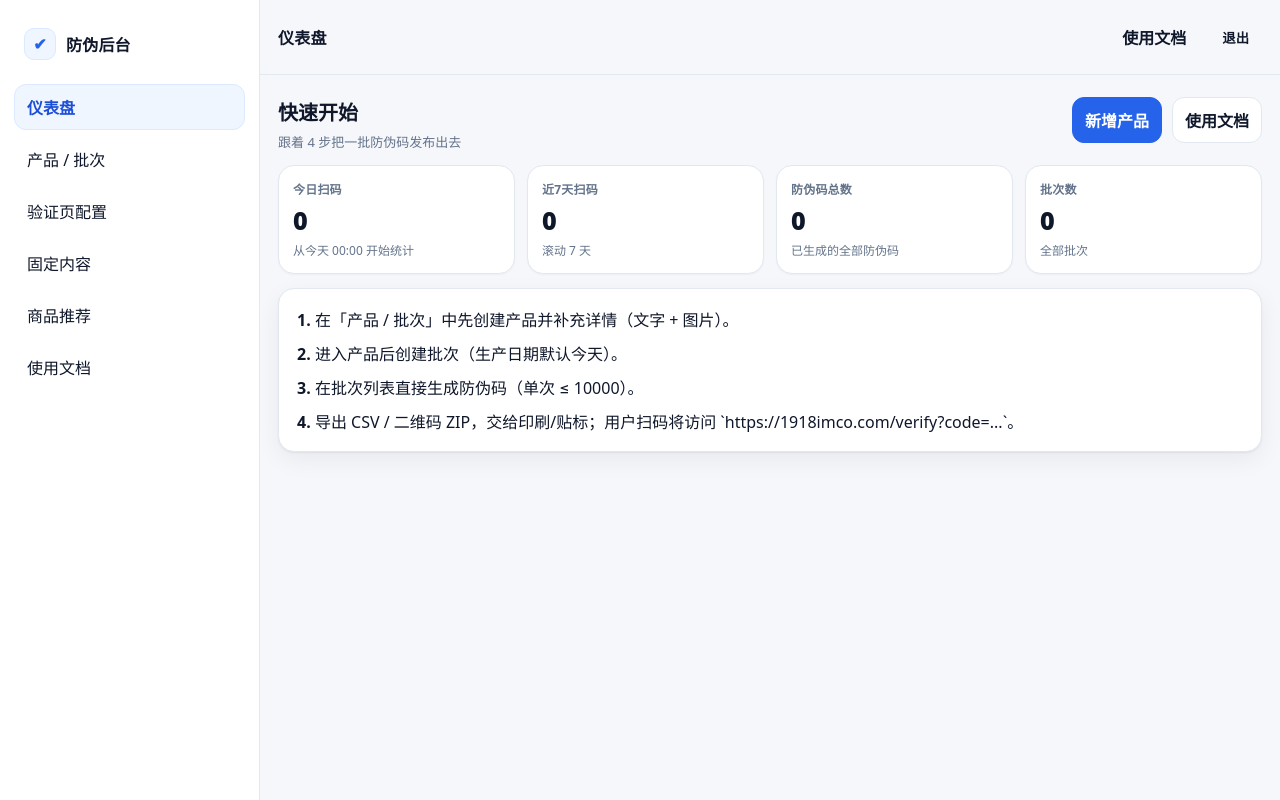
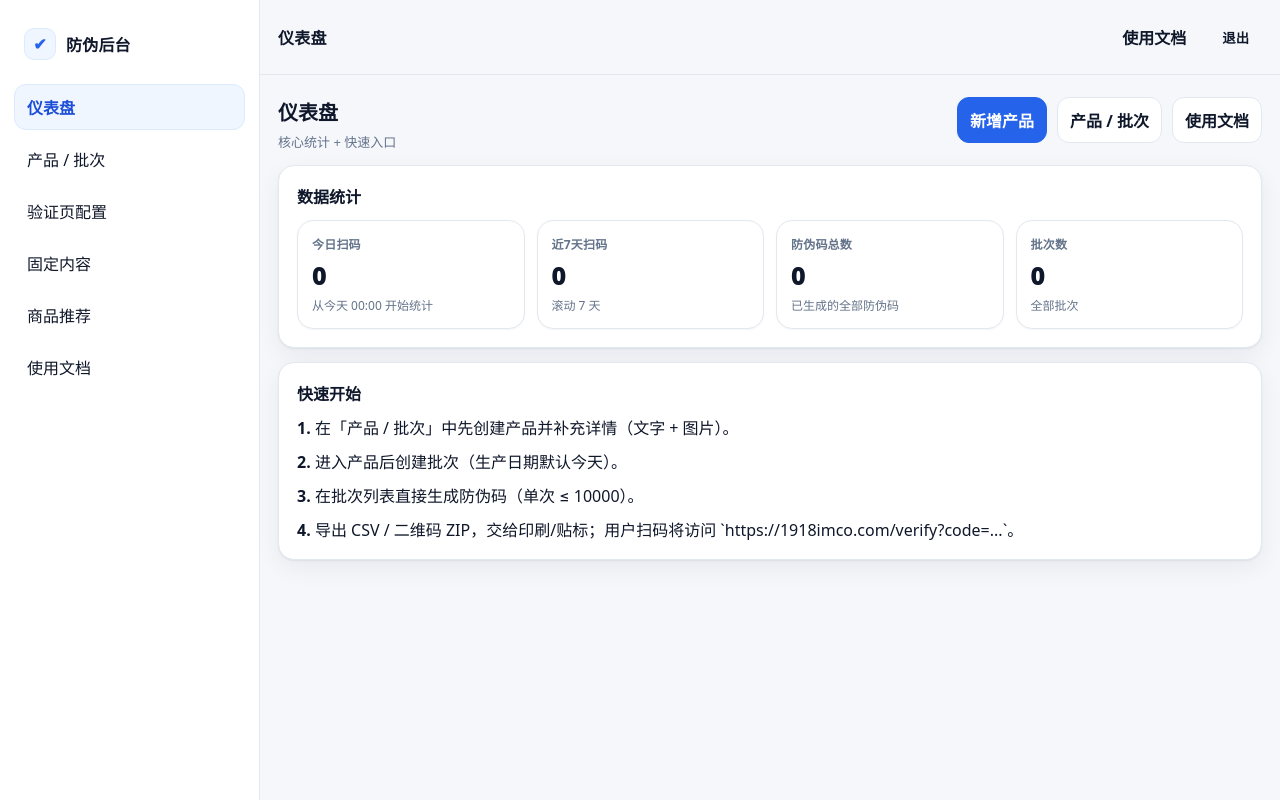
Before and after one commit to liaoyongzhi1010/huadafa, a FastAPI app: page /admin in a window 1280 px wide. Run offline with FastAPI, Linux system fonts and the light colour scheme; the visitor is signed in with stand-in values (Sample User, id 1); data that the repository does not hold is empty.

Commit message:
feat(admin): separate dashboard sections and simplify batch list

```diff
--- a/app/templates/admin/index.html
+++ b/app/templates/admin/index.html
@@ -5,16 +5,19 @@
   <div class="container">
     <div class="page-header">
       <div>
-        <h1 class="page-title">快速开始</h1>
-        <div class="muted page-subtitle">跟着 4 步把一批防伪码发布出去</div>
+        <h1 class="page-title">仪表盘</h1>
+        <div class="muted page-subtitle">核心统计 + 快速入口</div>
       </div>
       <div class="actions">
         <a class="btn btn-primary" href="/admin/products/new">新增产品</a>
+        <a class="btn" href="/admin/products">产品 / 批次</a>
         <a class="btn" href="/admin/help">使用文档</a>
       </div>
     </div>
 
-    <div class="stats-grid" style="margin-bottom:14px;">
+    <div class="card" style="margin-bottom:14px;">
+      <div style="font-weight:900; margin-bottom:12px;">数据统计</div>
+      <div class="stats-grid">
         <div class="stat-card">
           <div class="stat-label">今日扫码</div>
           <div class="stat-value">{{ stats.today_scans }}</div>
@@ -36,8 +39,10 @@
           <div class="stat-hint">全部批次</div>
         </div>
       </div>
+    </div>
 
     <div class="card">
+      <div style="font-weight:900; margin-bottom:10px;">快速开始</div>
       <div style="display:grid; gap:10px;">
         <div><span style="font-weight:900;">1.</span> 在「产品 / 批次」中先创建产品并补充详情（文字 + 图片）。</div>
         <div><span style="font-weight:900;">2.</span> 进入产品后创建批次（生产日期默认今天）。</div>
```
Also changed, not shown: app/templates/admin/batches_list.html (+8 -4 lines), tests/test_admin_batches_list_ui.py (added, +68 -0 lines), tests/test_admin_dashboard_stats.py (+1 -0 lines). Lines whose indentation alone changed are shown as unchanged.
